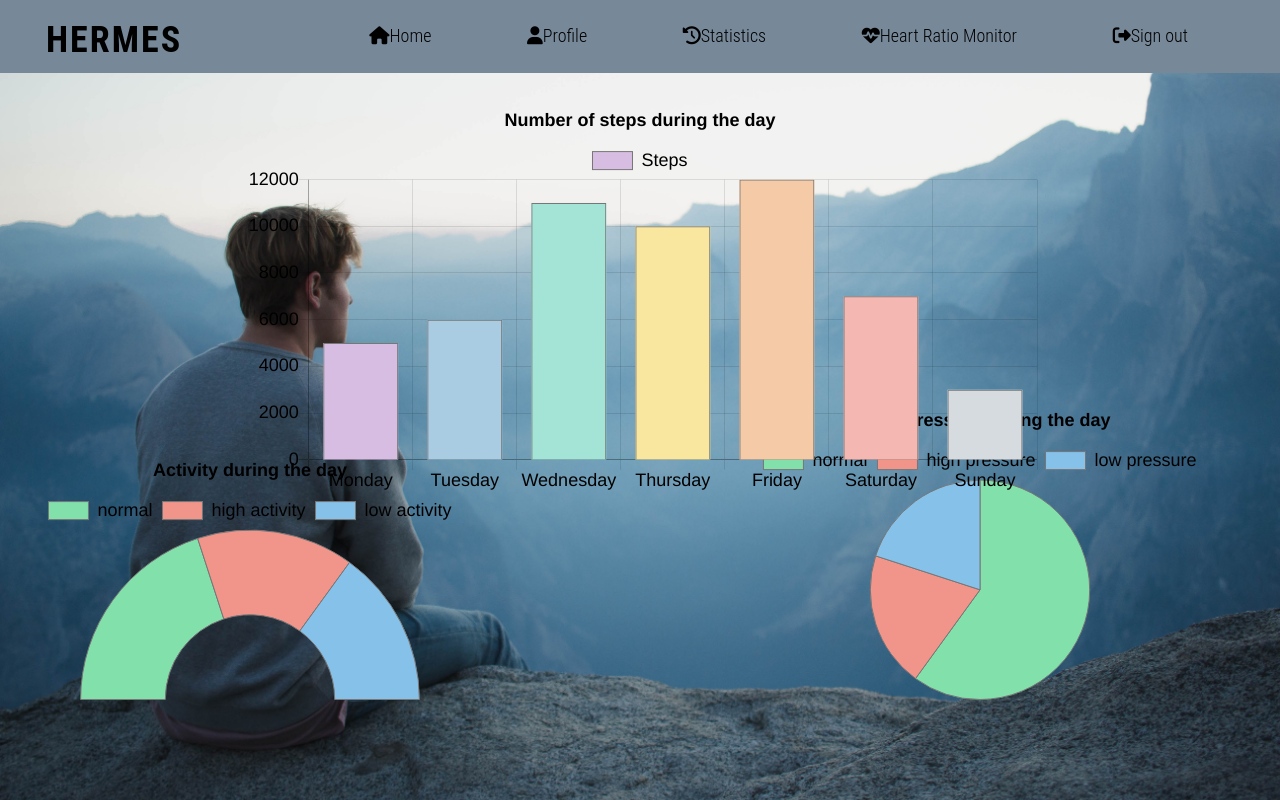
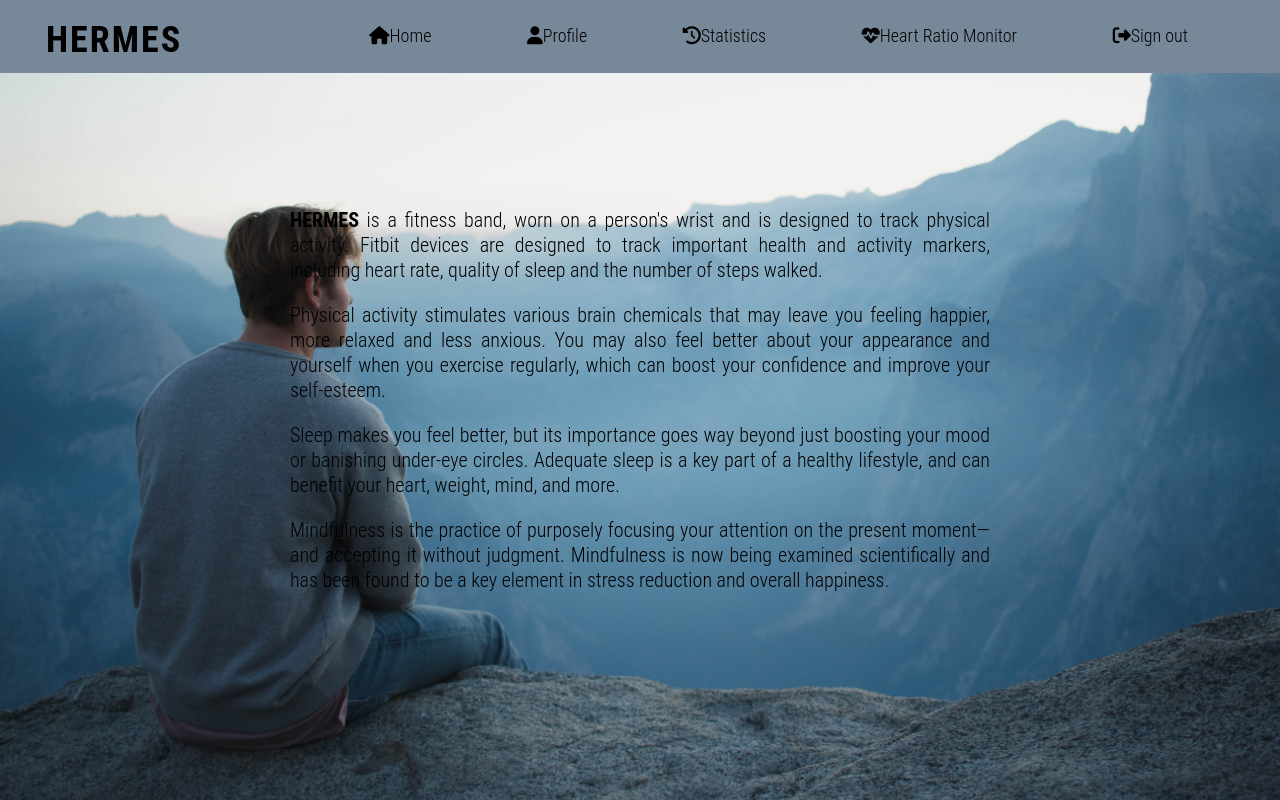
Before and after one commit to SSketcher/Hermes---Web-App, a Flask app: page /user_home in a window 1280 px wide. Run offline with Flask 2, Linux system fonts and the light colour scheme; the visitor is signed in with stand-in values (Sample User, id 1); some libraries are stand-ins or nearby versions.

Commit message:
Revert "Revert "new stuff""
This reverts commit fef1ea27a8ff5b1d6e25b05db3213cfc6bad8e21.

```diff
--- a/static/css/style_user.css
+++ b/static/css/style_user.css
@@ -69,6 +69,19 @@ cursor: pointer;
   display: flex;
 }
 
+.description{
+	width: 700px;
+  position: absolute;
+  top: 50%;
+  left: 50%;
+  margin-right: -50%;
+  transform: translate(-50%, -50%);
+  color: #000;
+  text-align: justify;
+  font-size: 20px;
+}
+
+
 .heart_ratio_content{
   height: 100vh;
   width: 100%;
@@ -96,18 +109,16 @@ cursor: pointer;
 
 
 
-
 .piechart{
- width: 600px;
- height: 400px;
+ width: 400px;
+ height: 200px;
  position: absolute;
- bottom: 0;
- right: 0;
+ bottom: 10%;
+ right: 5%;
 }
 .histo{
-  width: 800px;
-  height: 600px;
-  margin: 0;
+  width: 600px;
+  height: 400px;
   position: absolute;
   top: 50%;
   left: 50%;
@@ -115,16 +126,8 @@ cursor: pointer;
   transform: translate(-50%, -50%);
 }
 .doughnut{
-  width: 500px;
-  height: 350px;
-  position: absolute;
-  bottom: 0;
-  left: 0;
- }
-
- .line{
-  width: 80%;
-  margin: 0;
+  width: 400px;
+  height: 200px;
   position: absolute;
   bottom: 10%;
   right: 35%;
@@ -162,7 +165,6 @@ cursor: pointer;
   color: white;
   border-radius: 24px;
   transition: 0.2s;
-  text-align: center;
 }
 
 .button:hover, a:hover {
--- a/templates/user_home.html
+++ b/templates/user_home.html
@@ -6,113 +6,11 @@
 
 {% block body %}
 <div class="main_content">
-      <div class="piechart">
-          <canvas id=myChart></canvas>
-          <script>
-            let myChart = document.getElementById('myChart').getContext("2d");
-            Chart.defaults.global.defaultFontSize =  18;
-            Chart.defaults.global.defaultFontColor = "#000";
-
-            let pieChart = new Chart(myChart,
-            {type:'pie',
-            data:{
-              labels: ['normal','high pressure','low pressure'],
-              datasets:[{
-                label: "Blood pressure during the day",
-                data: [60,20,20],
-                backgroundColor: ['#82E0AA','#F1948A','#85C1E9'],
-                borderWidth:1,
-                borderColor:'#777',
-                hoverborderWidth:3,
-                hoverborderColor:'#000'
-              }]
-            },
-            options: {
-              title:{
-                display:true,
-                text:"Blood pressure during the day",
-                fontsize: 25
-              }
-            }
-            });
-          </script>
-      </div>
-
-
-      <div class="histo">
-          <canvas id=myChart2></canvas>
-          <script>
-            let myChart2 = document.getElementById('myChart2').getContext("2d");
-            Chart.defaults.global.defaultFontSize =  18;
-            Chart.defaults.global.defaultFontColor = "#000";
-
-            let barChart = new Chart(myChart2,
-            {type:'bar',
-            data:{
-              labels: ['Monday','Tuesday','Wednesday','Thursday', 'Friday', 'Saturday', 'Sunday'],
-              datasets:[{
-                label: 'Steps',
-                data: [5000,6000,11000,10000,12000,7000,3000],
-                backgroundColor: ['#D7BDE2','#A9CCE3','#A3E4D7','#F9E79F','#F5CBA7','#F5B7B1','#D6DBDF'],
-                borderWidth:1,
-                borderColor:'#777',
-                hoverborderWidth:3,
-                hoverborderColor:'#000'
-              }]
-            },
-            options: {
-              title:{
-                display:true,
-                text:"Number of steps during the day",
-                fontsize: 25
-              },
-              scales: {
-                yAxes: [{
-                    display: true,
-                    ticks: {
-                        beginAtZero: true
-                    }
-                  }]
-                 }
-            }
-            });
-          </script>
-      </div>
-
-      <div class="doughnut">
-          <canvas id=myChart3></canvas>
-          <script>
-            let myChart3 = document.getElementById('myChart3').getContext("2d");
-            Chart.defaults.global.defaultFontSize =  18;
-            Chart.defaults.global.defaultFontColor = "#000";
-
-            let doughnutChart = new Chart(myChart3,
-            {type:'doughnut',
-            data:{
-              labels: ['normal','high activity','low activity'],
-              datasets:[{
-                label: 'activity',
-                data: [40,30,30],
-                backgroundColor: ['#82E0AA','#F1948A','#85C1E9'],
-                borderWidth:1,
-                borderColor:'#777',
-                hoverborderWidth:3,
-                hoverborderColor:'#000'
-              }]
-            },
-            options: {
-              title:{
-                display:true,
-                text:"Activity during the day",
-                fontsize: 25
-              },
-              rotation: 1 * Math.PI,
-              circumference: 1 * Math.PI
-            }
-
-            });
-          </script>
-      </div>
-
+  <div class = "description">
+    <p><b>HERMES</b> is a fitness band, worn on a person's wrist and is designed to track physical activity. Fitbit devices are designed to track important health and activity markers, including heart rate, quality of sleep and the number of steps walked.</p>
+    <p>Physical activity stimulates various brain chemicals that may leave you feeling happier, more relaxed and less anxious. You may also feel better about your appearance and yourself when you exercise regularly, which can boost your confidence and improve your self-esteem.</p>
+    <p>Sleep makes you feel better, but its importance goes way beyond just boosting your mood or banishing under-eye circles. Adequate sleep is a key part of a healthy lifestyle, and can benefit your heart, weight, mind, and more.</p>
+    <p>Mindfulness is the practice of purposely focusing your attention on the present moment—and accepting it without judgment. Mindfulness is now being examined scientifically and has been found to be a key element in stress reduction and overall happiness.</p>
+  </div>
 </div>
 {% endblock %}
```
Also changed, not shown: templates/activity_char.html (added, +41 -0 lines), templates/health_char.html (added, +50 -0 lines), templates/sleep_char.html (added, +45 -0 lines), templates/user_stats.html (+6 -6 lines).
